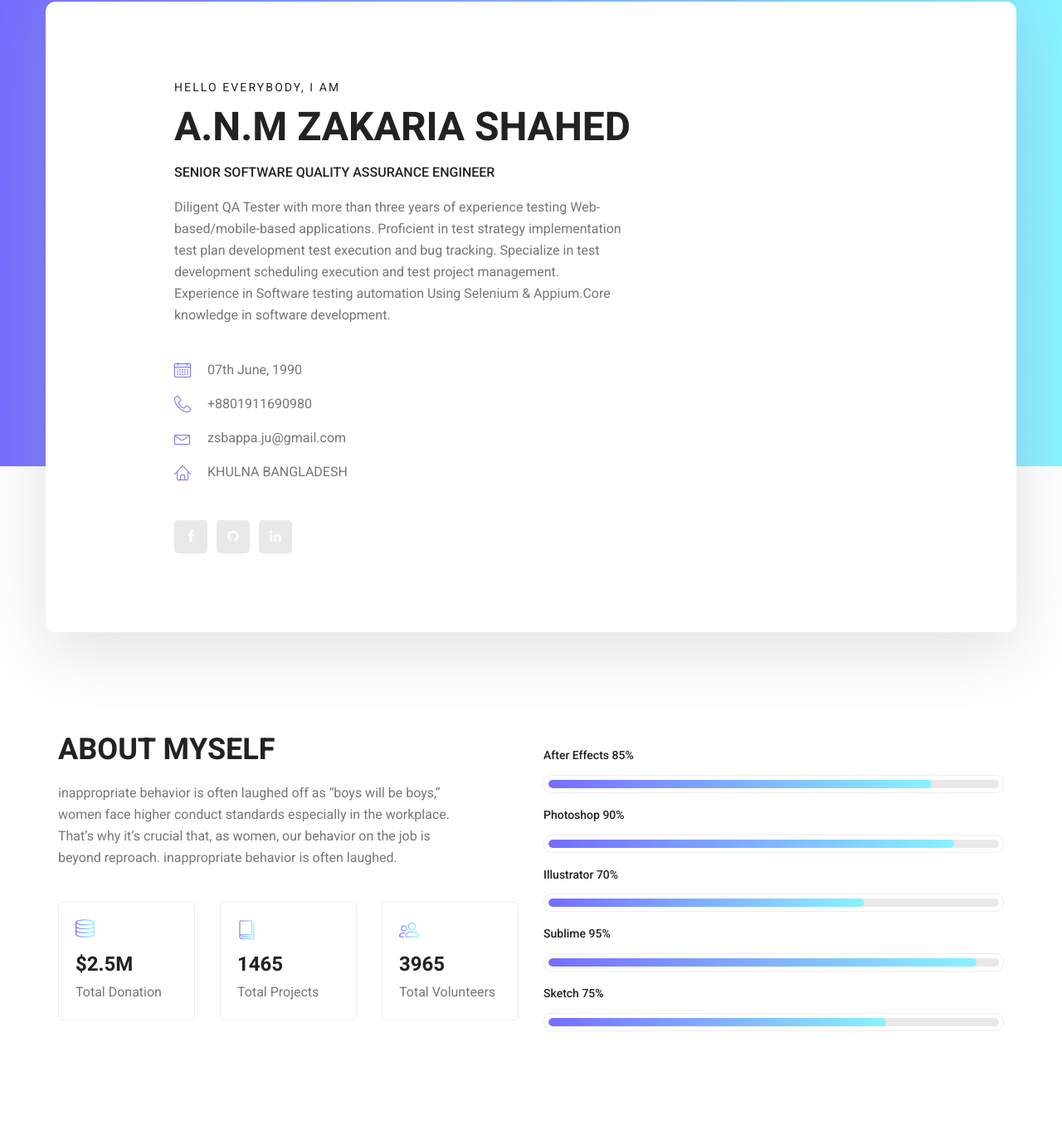
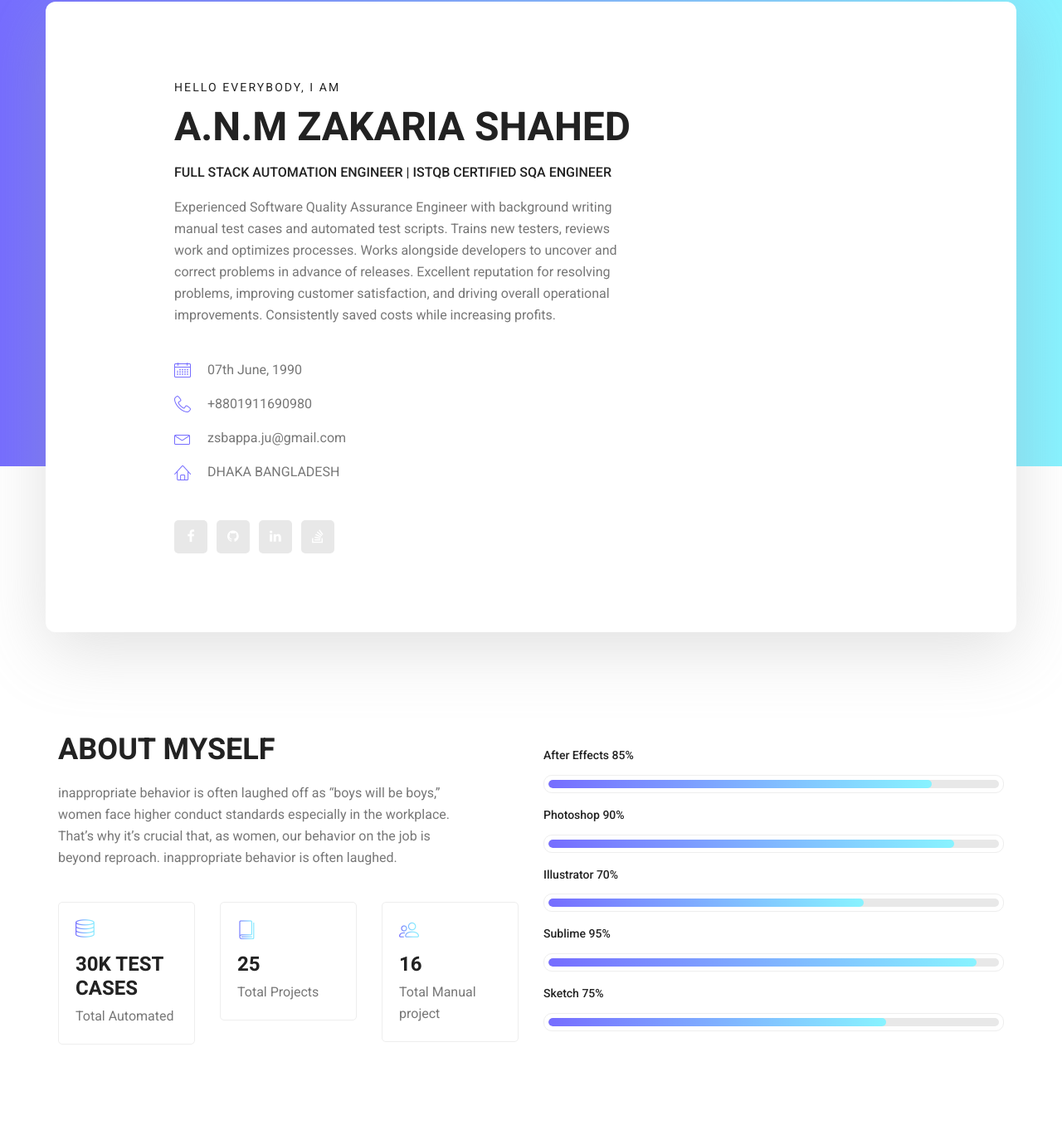
Before and after one commit to zakariashahedbappa/zakariashahedbappa.github.io, a plain HTML site: page index.html in a window 1280 px wide. Shown: the part 198-1560 px from the top of the page at 83% size. Drawn offline with Linux system fonts and the light colour scheme.

Commit message:
Updated images

```diff
--- a/index.html
+++ b/index.html
@@ -5,7 +5,7 @@
         <meta charset="utf-8">
         <meta name="viewport" content="width=device-width, initial-scale=1, shrink-to-fit=no">
         <link rel="icon" href="img/favicon.png" type="image/png">
-        <title>ZAKARIA SHAHED</title>
+        <title>ZAKARIA SHAHED - SQA Manager | BJIT Group</title>
         <!-- Bootstrap CSS -->
         <link rel="stylesheet" href="css/bootstrap.css">
         <link rel="stylesheet" href="vendors/linericon/style.css">
@@ -76,18 +76,25 @@
 								<div class="personal_text">
 									<h6>Hello Everybody, i am</h6>
 									<h3>A.N.M ZAKARIA SHAHED</h3>
-									<h4>Senior Software Quality Assurance Engineer</h4>
-									<p>Diligent QA Tester with more than three years of experience testing Web-based/mobile-based applications. Proficient in test strategy implementation test plan development test execution and bug tracking. Specialize in test development scheduling execution and test project management. Experience in Software testing automation Using Selenium & Appium.Core knowledge in software development. </p>
+									<h4>Full Stack Automation engineer | ISTQB Certified SQA engineer</h4>
+									<p>Experienced Software Quality Assurance Engineer with background
+										writing manual test cases and automated test scripts. Trains new testers,
+										reviews work and optimizes processes. Works alongside developers to
+										uncover and correct problems in advance of releases.
+										Excellent reputation for resolving problems, improving customer
+										satisfaction, and driving overall operational improvements. Consistently
+										saved costs while increasing profits. </p>
 									<ul class="list basic_info">
 										<li><a href="#"><i class="lnr lnr-calendar-full"></i> 07th June, 1990</a></li>
 										<li><a href="tel:"><i class="lnr lnr-phone-handset"></i> +8801911690980</a></li>
 										<li><a href="mailto:"><i class="lnr lnr-envelope"></i> zsbappa.ju@gmail.com</a></li>
-										<li><a href="#"><i class="lnr lnr-home"></i>KHULNA BANGLADESH</a></li>
+										<li><a href="#"><i class="lnr lnr-home"></i>DHAKA BANGLADESH</a></li>
 									</ul>
 									<ul class="list personal_social">
 										<li><a href="https://www.facebook.com/zsbappa"><i class="fa fa-facebook"></i></a></li>
 										<li><a href="https://github.com/zakariashahed"><i class="fa fa-github"></i></a></li>
 										<li><a href="https://www.linkedin.com/in/zsbappa"><i class="fa fa-linkedin"></i></a></li>
+										<li><a href="https://stackoverflow.com/users/7822301/zakaria-shahed"><i class="fa fa-stack-overflow"></i></a></li>
 									</ul>
 								</div>
 							</div>
@@ -110,22 +117,22 @@
         						<div class="col-md-4">
         							<div class="wel_item">
         								<i class="lnr lnr-database"></i>
-        								<h4>$2.5M</h4>
-        								<p>Total Donation</p>
+        								<h4>30K test cases</h4>
+        								<p>Total Automated</p>
         							</div>
         						</div>
         						<div class="col-md-4">
         							<div class="wel_item">
         								<i class="lnr lnr-book"></i>
-        								<h4>1465</h4>
+        								<h4>25</h4>
         								<p>Total Projects</p>
         							</div>
         						</div>
         						<div class="col-md-4">
         							<div class="wel_item">
         								<i class="lnr lnr-users"></i>
-        								<h4>3965</h4>
-        								<p>Total Volunteers</p>
+        								<h4>16</h4>
+        								<p>Total Manual project</p>
         							</div>
         						</div>
         					</div>
```
